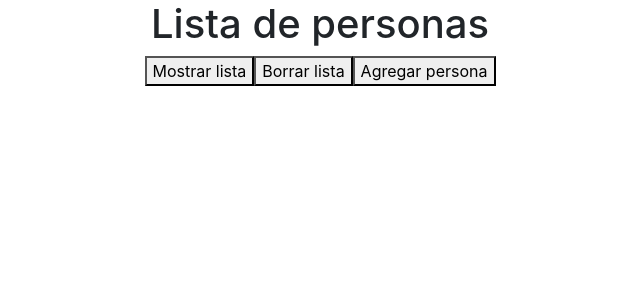
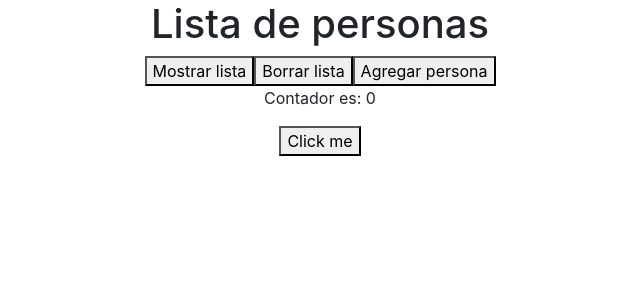
Before and after one commit to JoseGermanx/my-app, a React (Create React App) app: page / in a window 1280 px wide. Shown: the top 300 px of the page, without its empty margins (320-960 px from the left). Built offline with nearby package versions, Linux system fonts and the light colour scheme.

Commit message:
Explicacion de useEffecct

```diff
--- a/src/App.js
+++ b/src/App.js
@@ -1,6 +1,7 @@
 import React, { useEffect, useState } from "react";
 import "./App.css";
 import PersonCard from "./components/PersonCard";
+import EjemploEffect from "./components/ejemploEffect";
 
 function App() {
   const personList = [
@@ -39,14 +40,16 @@ function App() {
       <button onClick={deletePersonas}>Borrar lista</button>
       <button onClick={setPerson}>Agregar persona</button>
 
-      {personas.map((person) => (
+      {/* {personas.map((person) => (
         <PersonCard
           key={person.id}
           nombrePersona={person.name}
           NombreUsuario={person.username}
           emailUsuario={person.email}
         />
-      ))}
+      ))} */}
+
+      <EjemploEffect />
     </div>
   );
 }
--- /dev/null
+++ b/src/components/ejemploEffect.jsx
@@ -0,0 +1,36 @@
+
+
+import React, { useEffect, useState } from 'react'
+
+function EjemploEffect() {
+
+    const [contador, setContador] = useState(0);
+
+    //se ejecuta siempre que el componente se renderiza (al montarse) y al cambiar el estado.
+    useEffect(() => {
+        console.log("Hola mundo desde el useEffect")
+    });
+
+    // se ejecuta solo al cargar el componente
+    useEffect(() => {
+        console.log("Carga solo al renderizar el componente")
+    }, []);
+
+    // se ejecuta al cargar el componente y cuando hay un cambio en el estado
+    useEffect(() => {
+        console.log("Carga cuando cambia el estado")
+    }, [contador]);
+
+
+
+  return (
+    <div>
+        <p>Contador es: {contador}</p>
+        <button onClick={() => setContador(contador + 1)}>Click me</button>
+
+
+    </div>
+  )
+}
+
+export default EjemploEffect
```
